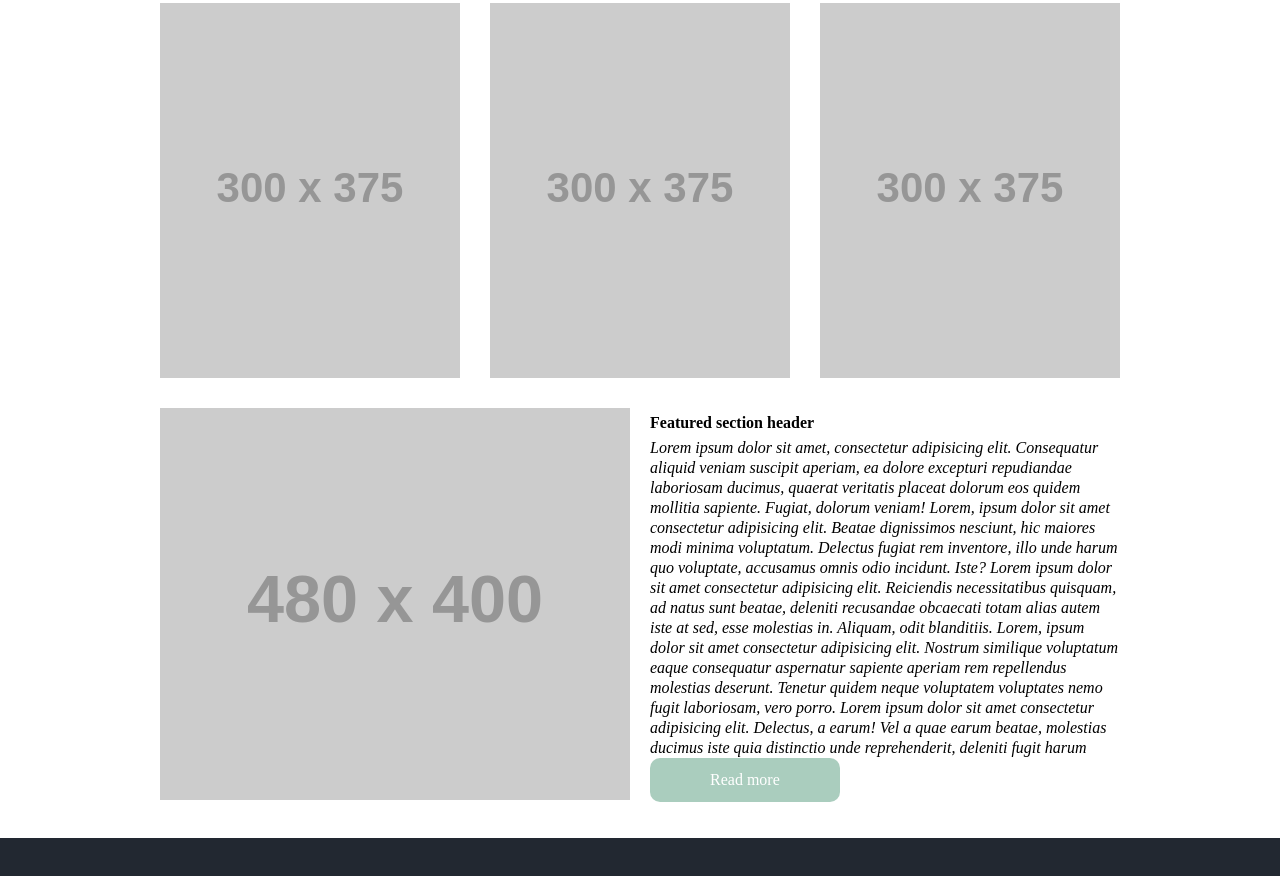
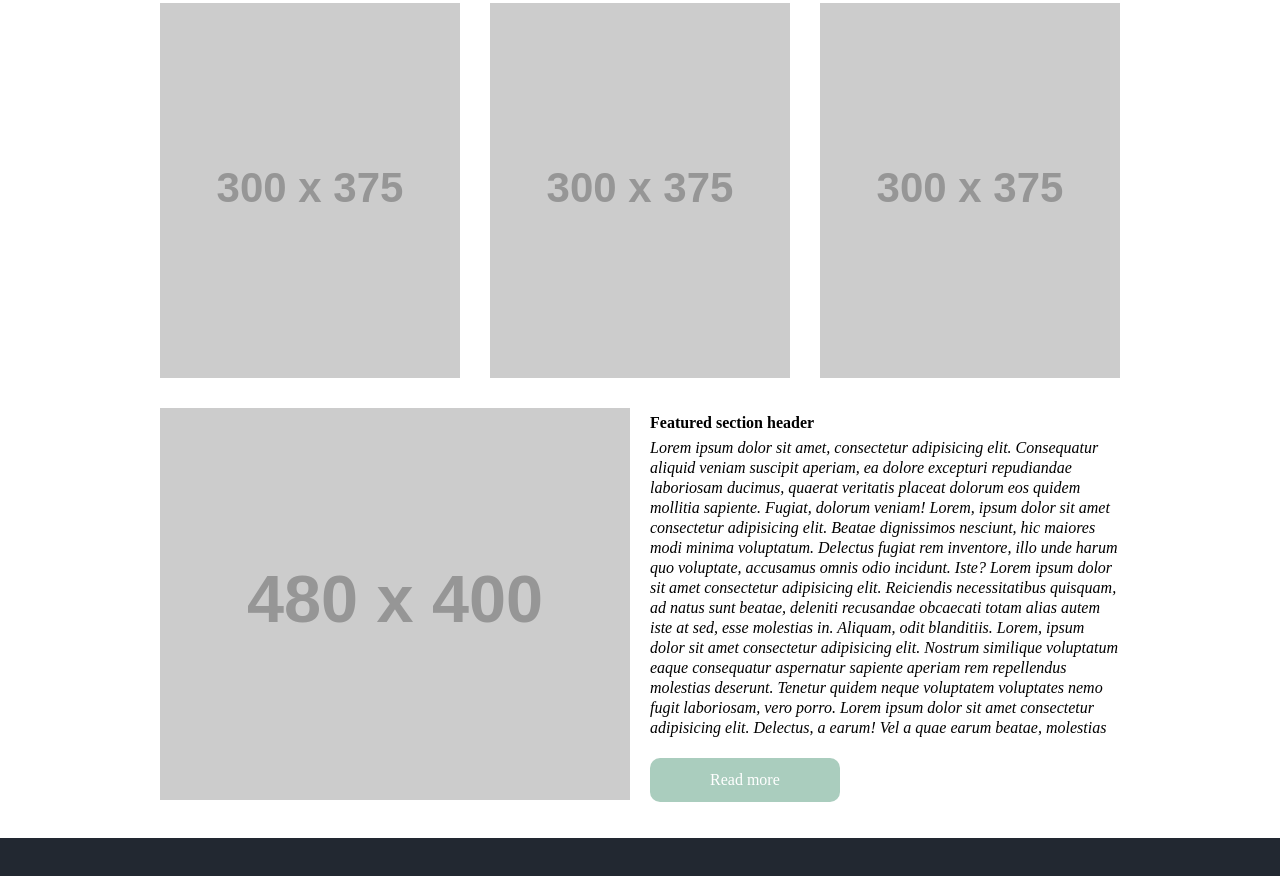
Before and after one commit to waleedafifi90/wirefame-exercise, a plain HTML site: page index.html in a window 1280 px wide. Shown: the part 620-1496 px from the top of the page. Drawn offline with Linux system fonts and the light colour scheme; placeholder pictures from the web are drawn by us.

Commit message:
edit css file

```diff
--- a/css/style.css
+++ b/css/style.css
@@ -79,8 +79,9 @@ main {
 .multi-col-2 p {
     font-style: italic;
     line-height: 20px;
-    height: 320px;
+    height: 300px;
     overflow: hidden;
+    margin-bottom: 20px;
 }
 
 footer {
```
